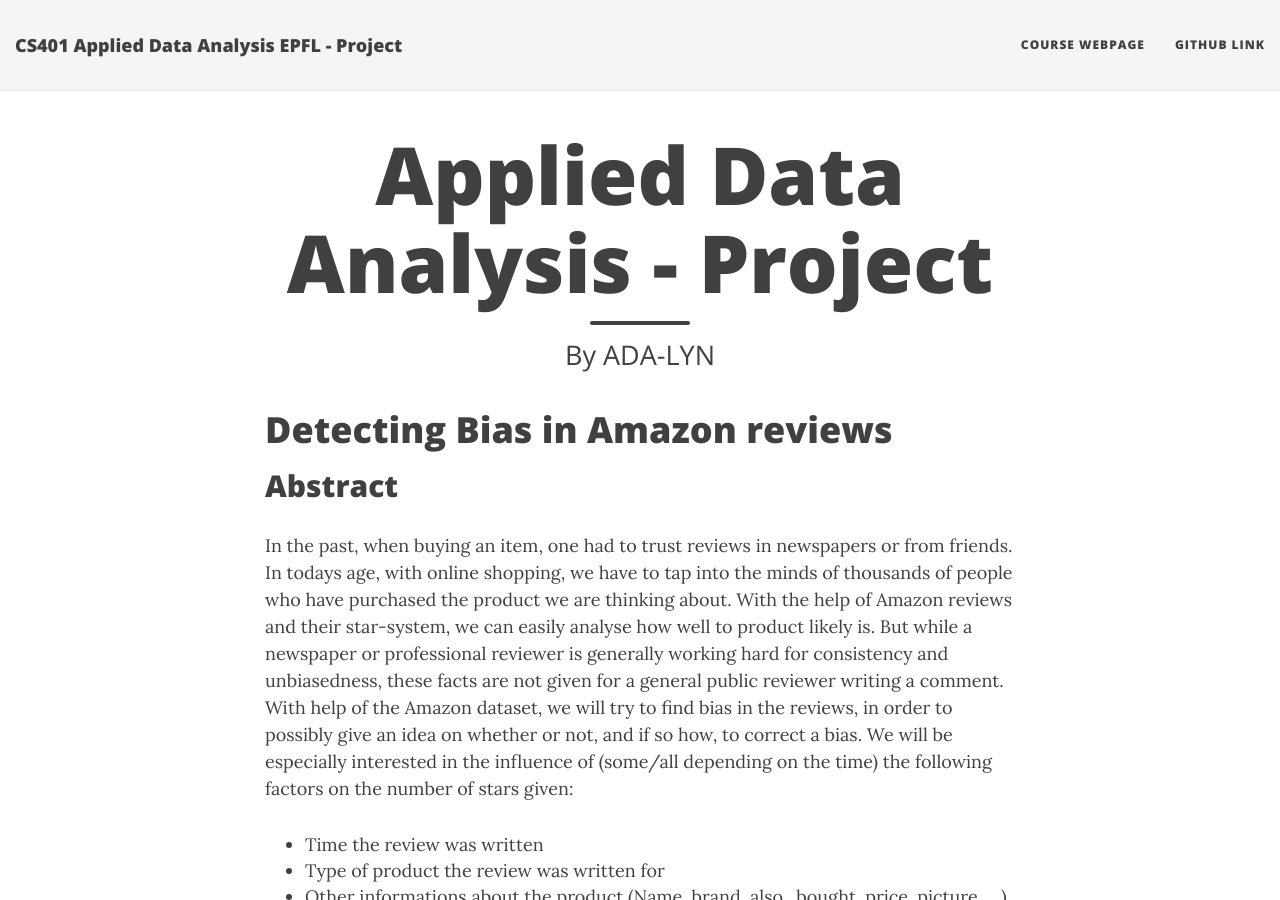
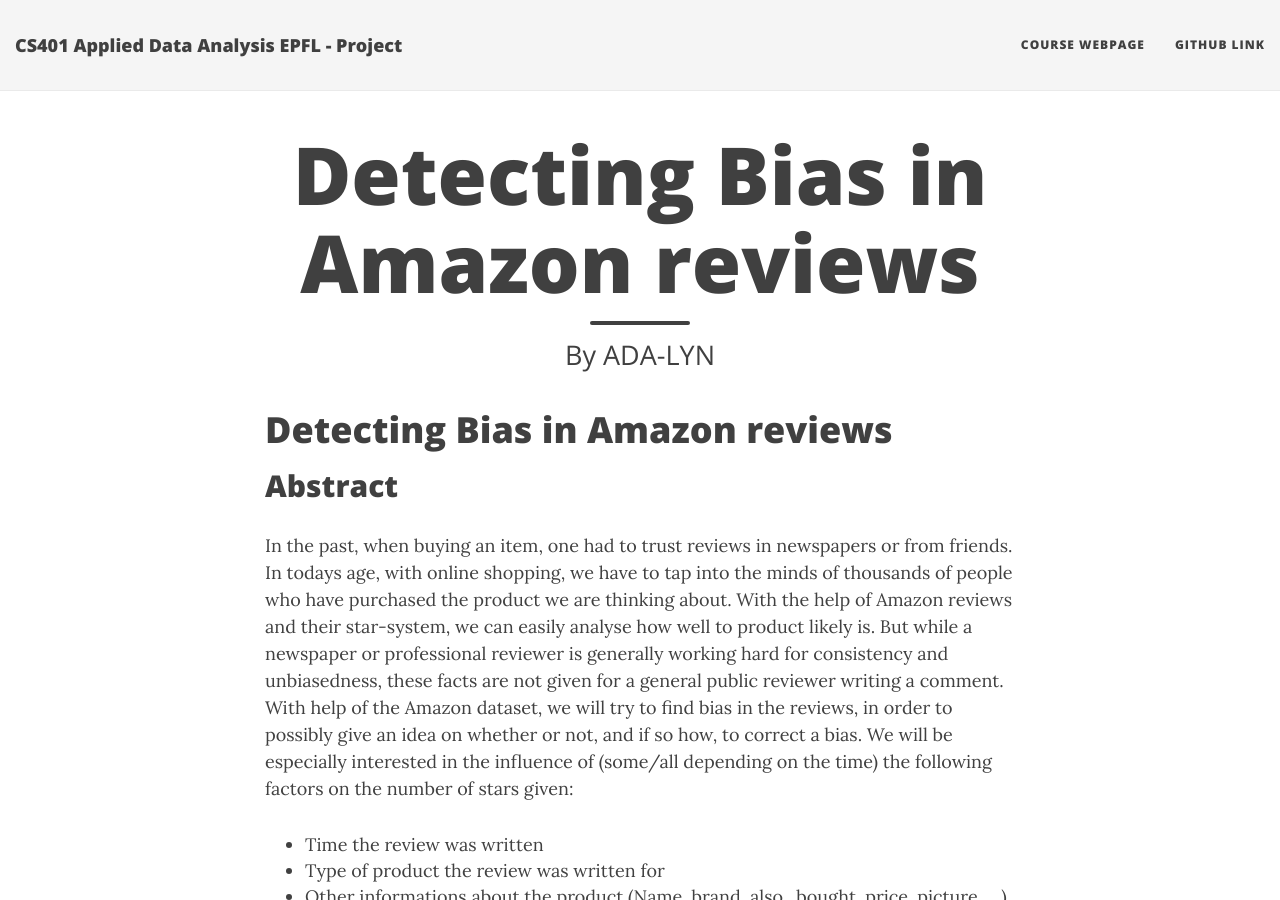
Before and after one commit to ada-lyn/ada-lyn.github.io, a Jekyll site: the page built from index.md, in a window 1280 px wide and 900 px high. Built offline with Jekyll 4.4.1, drawn with Linux system fonts in a browser that asks for light colours; nearby versions of some CDN libraries.

Commit message:
Update index.md

```diff
--- a/index.md
+++ b/index.md
@@ -1,6 +1,6 @@
 ---
 layout: page
-title: Applied Data Analysis - Project
+title: Detecting Bias in Amazon reviews
 subtitle: By ADA-LYN
 
 ---
```
